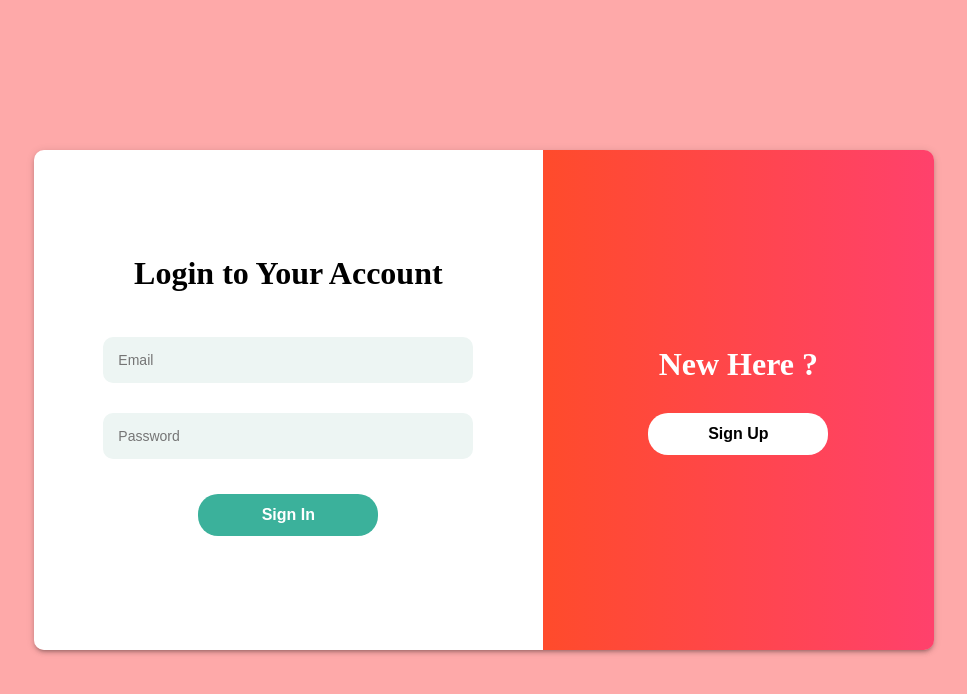
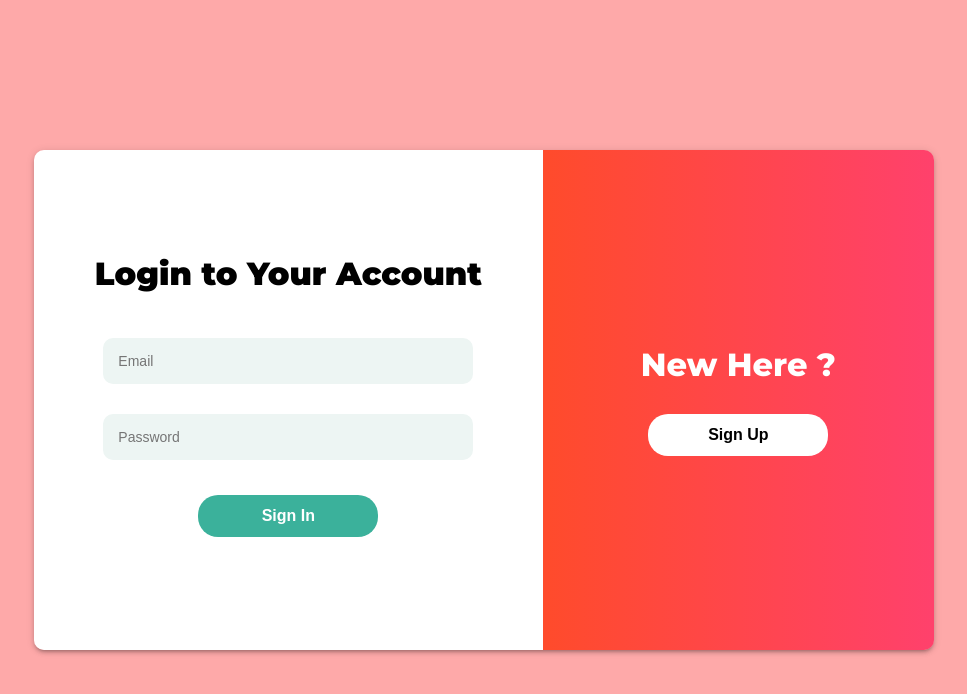
Before and after one commit to Ravip925/Blog-Crud-App, a React (Create React App) app: page /login in a window 1280 px wide. Shown: the top 694 px of the page, without its empty margins (156-1123 px from the left). Built offline with nearby package versions, Linux system fonts and the light colour scheme.

Commit message:
Update index.css

```diff
--- a/src/index.css
+++ b/src/index.css
@@ -0,0 +1,3 @@
+body{
+font-family: "montserrat", sans-seriff;
+}
```
